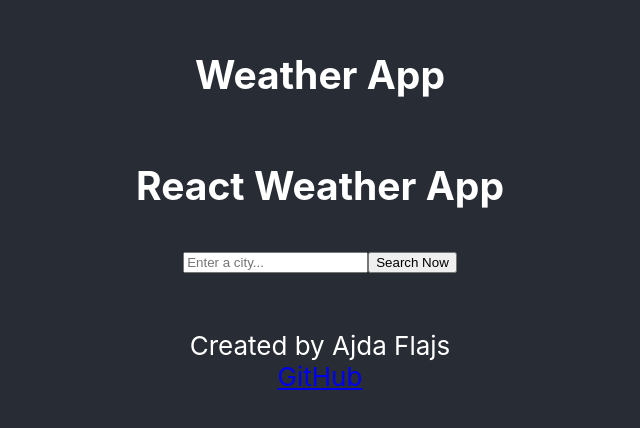
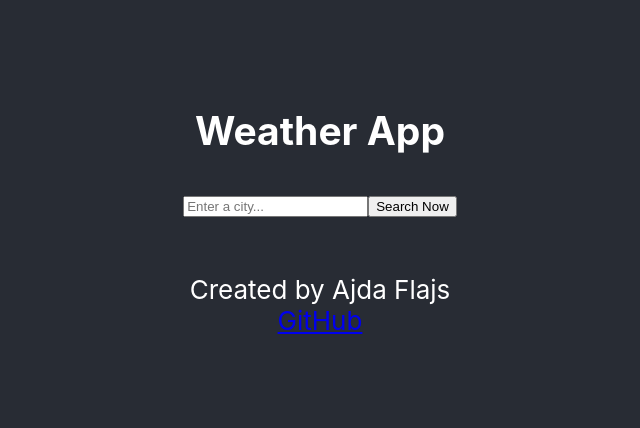
Before and after one commit to ajdaflajs/weather-react-app, a React (Create React App) app: page / in a window 1280 px wide. Shown: the part 182-610 px from the top of the page, without its empty margins (320-960 px from the left). Built offline with nearby package versions, Linux system fonts and the light colour scheme.

Commit message:
deliting<h2> from weather.js

```diff
--- a/src/Weather.js
+++ b/src/Weather.js
@@ -6,7 +6,6 @@ export default function Weather() {
     return (
         <div className="Container">
           <div className="SearchEngine">
-            <h2>React Weather App</h2>
             <SearchEngine />
           </div>
           <br />
```
